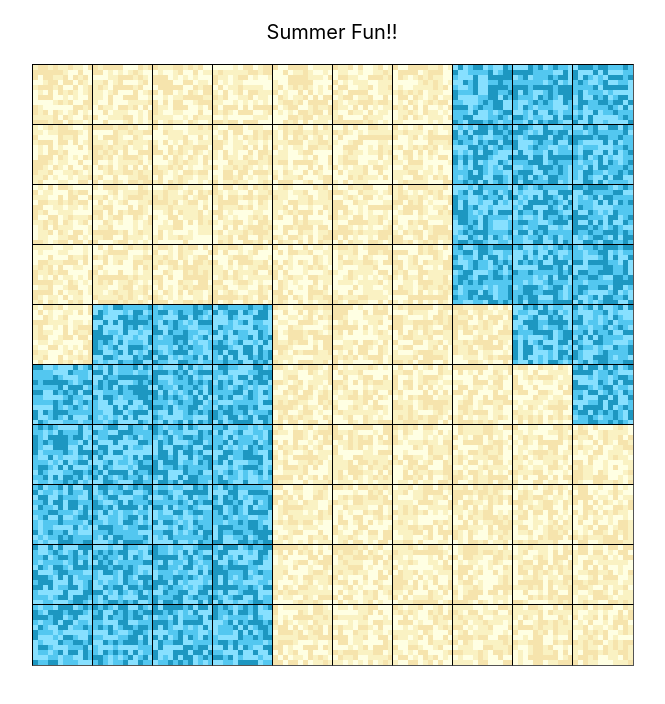
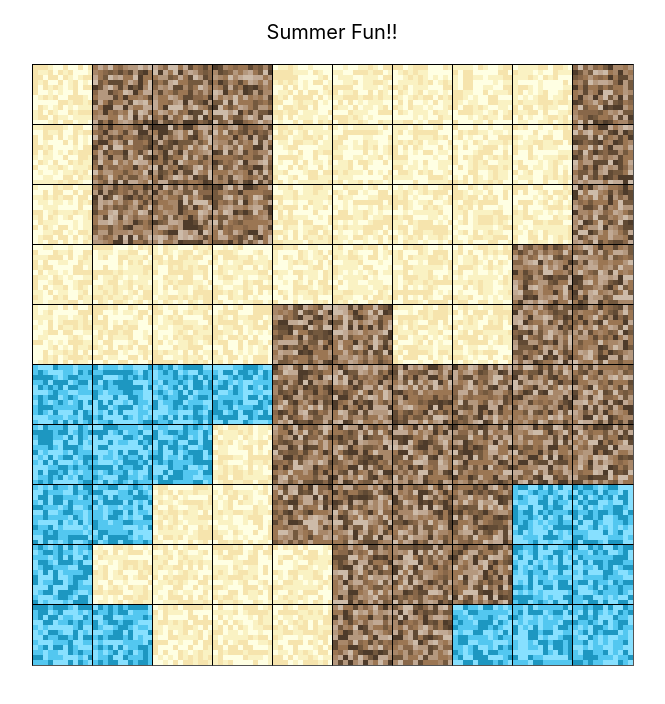
Before and after one commit to jagluck/beach-site, a React (Create React App) app: page / in a window 1280 px wide. Shown: the top 704 px of the page, without its empty margins (308-973 px from the left). Built offline with nearby package versions, Linux system fonts and the light colour scheme.

Commit message:
making things a little more dynamic 2

```diff
--- a/src/Components/Grid.js
+++ b/src/Components/Grid.js
@@ -7,7 +7,7 @@ class Grid extends React.Component {
         super(props);
         this.updateNumber = 0;
         this.seedsTotal = 5;
-        this.seedTypes = [CellTypes.OCEAN, CellTypes.BEACH];
+        this.seedTypes = [CellTypes.OCEAN, CellTypes.BEACH, CellTypes.DIRT];
         this.seeds = [];
         this.grid = [];
     }
--- a/src/Components/GridCell.js
+++ b/src/Components/GridCell.js
@@ -1,28 +1,20 @@
 import React, { Component } from 'react';
 import PropTypes from 'prop-types';
 import GridCellPixel from './GridCellPixel';
+import * as CellColors from '../Constants/CellColors';
 import * as CellTypes from '../Constants/CellTypes';
-import * as CellColors from '../Constants/CellColors';
 import * as SHOW_SEEDS from '../Constants/ShowSeeds';
 
 class GridCell extends React.Component {
     colorGenerator = () => {
         let showSeeds = SHOW_SEEDS.SHOW_SEEDS;
 
-        let colors = [];
-        if (this.props.cellType === CellTypes.OCEAN) {
-          colors = CellColors.OCEAN;
-        } else if(this.props.cellType === CellTypes.BEACH) {
-          colors = CellColors.BEACH;
-        }
+
+        let colors = CellColors.BLOCK_COLORS[this.props.cellType];
 
         if (showSeeds && this.props.isSeed) {
           // show seeds
-          if(this.props.cellType === CellTypes.BEACH) {
-            colors = CellColors.BEACH_SEED;
-          } else if(this.props.cellType === CellTypes.OCEAN) {
-            colors = CellColors.OCEAN_SEED;
-          }
+          colors = CellColors.BLOCK_COLORS[CellTypes.SEED_BLOCKS[this.props.cellType]];
         }
 
         let randomColor = colors[Math.floor(Math.random()*colors.length)];
--- a/src/Constants/CellColors.js
+++ b/src/Constants/CellColors.js
@@ -1,4 +1,19 @@
-export const OCEAN = ['#87E0FF', '#53C7F0', '#1D97C1'];
-export const BEACH = ['#F6E4AD', '#FAF2C3', '#FFFFE3'];
-export const OCEAN_SEED = ['#87E0FF'];
-export const BEACH_SEED = ['#F6E4AD'];
+import * as CellTypes from './CellTypes';
+
+
+
+export const OCEAN_COLORS = ['#87E0FF', '#53C7F0', '#1D97C1'];
+export const BEACH_COLORS = ['#F6E4AD', '#FAF2C3', '#FFFFE3'];
+export const DIRT_COLORS = ['#9B7653', '#886749', '#74593E', '#614A34', '#4E3B2A', '#9B7653', '#A88769', '#B4987E', '#C1A994', '#CDBBA9'];
+export const OCEAN_SEED_COLORS = ['#87E0FF'];
+export const BEACH_SEED_COLORS = ['#F6E4AD'];
+export const DIRT_SEED_COLORS = ['#9B7653'];
+
+export const BLOCK_COLORS = {
+    [CellTypes.OCEAN]: OCEAN_COLORS,
+    [CellTypes.BEACH]: BEACH_COLORS,
+    [CellTypes.DIRT]: DIRT_COLORS,
+    [CellTypes.OCEAN_SEED]: OCEAN_SEED_COLORS,
+    [CellTypes.BEACH_SEED]: BEACH_SEED_COLORS,
+    [CellTypes.DIRT_SEED]: DIRT_SEED_COLORS
+}
--- a/src/Constants/CellTypes.js
+++ b/src/Constants/CellTypes.js
@@ -1,4 +1,13 @@
 export const OCEAN = 0;
 export const BEACH = 1;
-export const OCEAN_SEED = 2;
-export const BEACH_SEED = 3;
+export const DIRT= 3;
+
+export const OCEAN_SEED = 4;
+export const BEACH_SEED = 5;
+export const DIRT_SEED = 6;
+
+export const SEED_BLOCKS = {
+    [OCEAN]: OCEAN_SEED,
+    [BEACH]: BEACH_SEED,
+    [DIRT]: DIRT_SEED
+}
```
